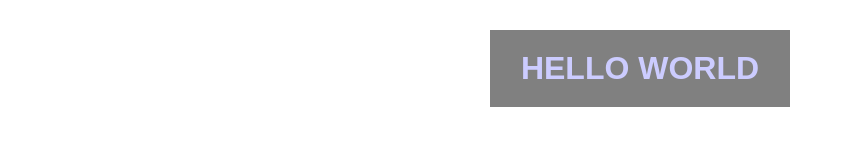
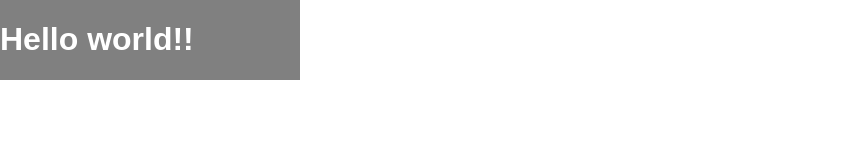
Before and after one commit to looktoroot/Ascent, a plain HTML site: page index.html in a window 1280 px wide. Shown: the whole page, without its empty margins (0-853 px from the left). Drawn offline with Linux system fonts and the light colour scheme.

Commit message:
Update 2017-05-22T09:19:53.002Z

```diff
--- a/css/style.css
+++ b/css/style.css
@@ -406,12 +406,8 @@ template {
   display: -ms-flexbox;
   display: flex;
   width: 300px;
-  margin: 30px auto;
   background-color: gray; }
-  .test-block:hover {
-    background-color: #ccadff; }
-  .test-block__title {
-    color: #ccf;
-    text-align: center;
-    margin: 0 auto;
-    padding: 20px; }
+
+.test-block__title {
+  color: #fff;
+  text-align: center; }
--- a/index.html
+++ b/index.html
@@ -7,7 +7,7 @@
 </head>
 <body>
   <div class="test-block">
-    <h1 class="test-block__title">HELLO WORLD</h1>
+    <h1 class="test-block__title">Hello world!!</h1>
   </div>
 </body>
 </html>
```
